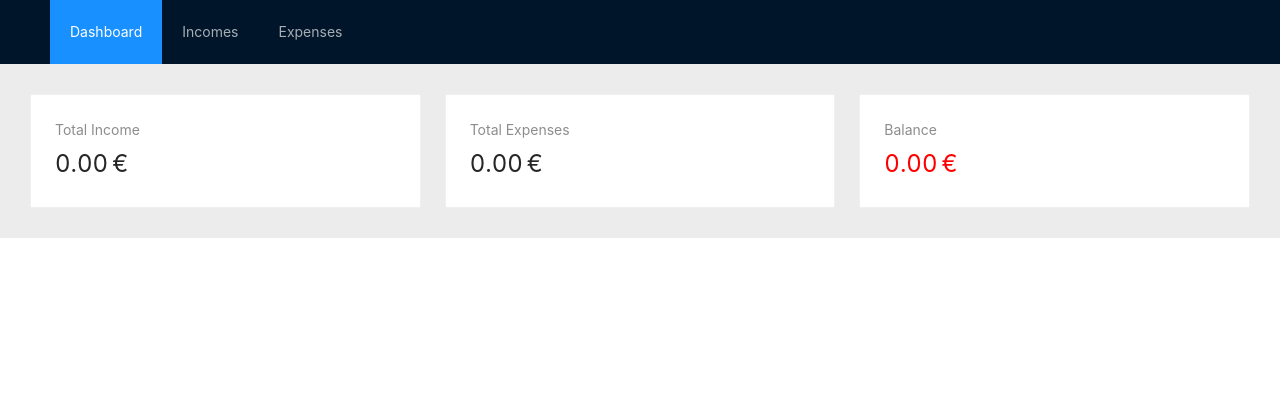
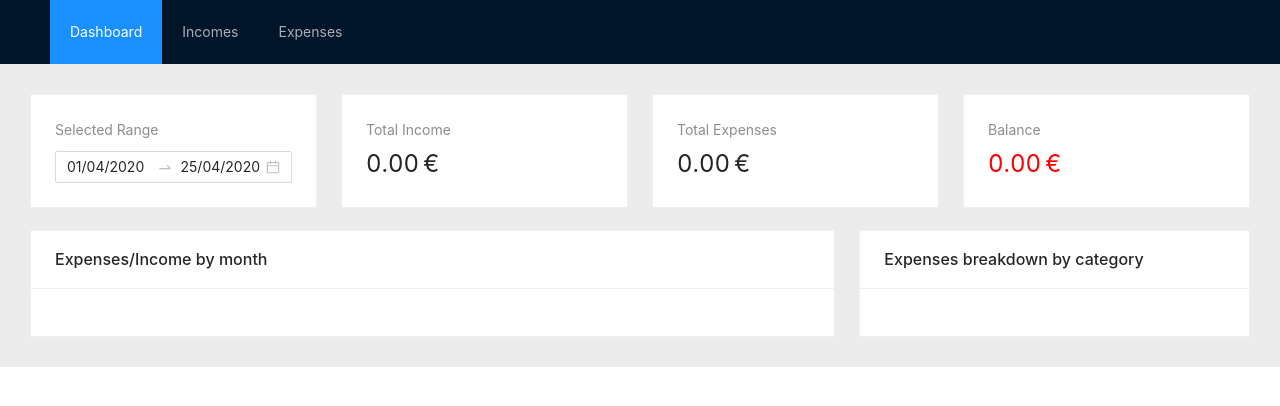
Before and after one commit to georgefourm/budgeteer-ui, a React (Create React App) app: page /dashboard in a window 1280 px wide. Shown: the top 406 px of the page. Built offline with nearby package versions, Linux system fonts and the light colour scheme; no server answers.

Commit message:
Enhance dashboard balance panel

```diff
--- a/package.json
+++ b/package.json
@@ -9,6 +9,7 @@
     "@testing-library/user-event": "^7.2.1",
     "antd": "^4.1.4",
     "moment": "^2.24.0",
+    "nivo": "^0.31.0",
     "node-sass": "^4.14.0",
     "react": "^16.13.1",
     "react-dom": "^16.13.1",
--- /dev/null
+++ b/src/pages/dashboard/BalancePanel.js
@@ -0,0 +1,85 @@
+import React, { useState, useEffect } from "react";
+import { Card, Col, Row, Statistic, DatePicker } from "antd";
+import { get } from "utils/network";
+import moment from "moment";
+import "./dashboard.scss";
+
+export default function BalancePanel() {
+  const [stats, setStats] = useState({
+    totalExpenses: 0,
+    totalIncome: 0,
+  });
+  const [endDate, setEndDate] = useState(moment());
+  const [startDate, setStartDate] = useState(endDate.clone().startOf("month"));
+  useEffect(() => {
+    get("dashboard/balance", {
+      startDate: startDate.toISOString(),
+      endDate: endDate.toISOString(),
+    }).then((response) => {
+      setStats({
+        ...response,
+      });
+    });
+  }, [startDate, endDate]);
+  return (
+    <Row gutter={24}>
+      <Col span={6}>
+        <Card>
+          <div className="ant-statistic">
+            <div className="ant-statistic-title">Selected Range</div>
+            <div className="ant-statistic-content">
+              <DatePicker.RangePicker
+                value={[startDate, endDate]}
+                format="DD/MM/YYYY"
+                allowClear={false}
+                ranges={{
+                  "Current Month": [moment().startOf("month"), moment()],
+                  "Last Month": [
+                    moment().subtract(1, "month").startOf("month"),
+                    moment().subtract(1, "month").endOf("month"),
+                  ],
+                }}
+                onChange={(value) => {
+                  const [start, end] = value;
+                  setStartDate(start);
+                  setEndDate(end);
+                }}
+              />
+            </div>
+          </div>
+        </Card>
+      </Col>
+      <Col span={6}>
+        <Card>
+          <Statistic
+            title="Total Income"
+            value={stats.totalIncome || 0}
+            precision={2}
+            suffix={<span>&euro;</span>}
+          />
+        </Card>
+      </Col>
+      <Col span={6}>
+        <Card>
+          <Statistic
+            title="Total Expenses"
+            value={stats.totalExpenses || 0}
+            precision={2}
+            suffix={<span>&euro;</span>}
+          />
+        </Card>
+      </Col>
+      <Col span={6}>
+        <Card>
+          <Statistic
+            title="Balance"
+            className={stats.balance > 0 ? "stat-positive" : "stat-negative"}
+            value={stats.balance}
+            precision={2}
+            suffix={<span>&euro;</span>}
+          />
+        </Card>
+      </Col>
+    </Row>
+  );
+}
--- a/src/pages/dashboard/index.js
+++ b/src/pages/dashboard/index.js
@@ -1,54 +1,19 @@
-import React, { useState, useEffect } from "react";
-import { Card, Col, Row, Statistic } from "antd";
-import { get } from "utils/network";
+import React from "react";
+import { Card, Col, Row } from "antd";
 import "./dashboard.scss";
+import BalancePanel from "./BalancePanel";
 
 export default function Dashboard() {
-  const [stats, setStats] = useState({
-    totalExpenses: 0,
-    totalIncome: 0,
-  });
-  useEffect(() => {
-    get("dashboard").then((response) => {
-      setStats({
-        ...response,
-        balance: response.totalIncome - response.totalExpenses,
-      });
-    });
-  });
   return (
     <div>
+      <BalancePanel />
+      <br />
       <Row gutter={24}>
-        <Col span={8}>
-          <Card>
-            <Statistic
-              title="Total Income"
-              value={stats.totalIncome || 0}
-              precision={2}
-              suffix={<span>&euro;</span>}
-            />
-          </Card>
+        <Col span={16}>
+          <Card title="Expenses/Income by month" />
         </Col>
         <Col span={8}>
-          <Card>
-            <Statistic
-              title="Total Expenses"
-              value={stats.totalExpenses || 0}
-              precision={2}
-              suffix={<span>&euro;</span>}
-            />
-          </Card>
-        </Col>
-        <Col span={8}>
-          <Card>
-            <Statistic
-              title="Balance"
-              className={stats.balance > 0 ? "stat-positive" : "stat-negative"}
-              value={stats.balance}
-              precision={2}
-              suffix={<span>&euro;</span>}
-            />
-          </Card>
+          <Card title="Expenses breakdown by category" />
         </Col>
       </Row>
     </div>
```
Also changed, not shown: src/pages/expenses/list/ExpenseModal.js (deleted, +0 -102 lines), 1 other file (tests, documents, lock files or other folders).
